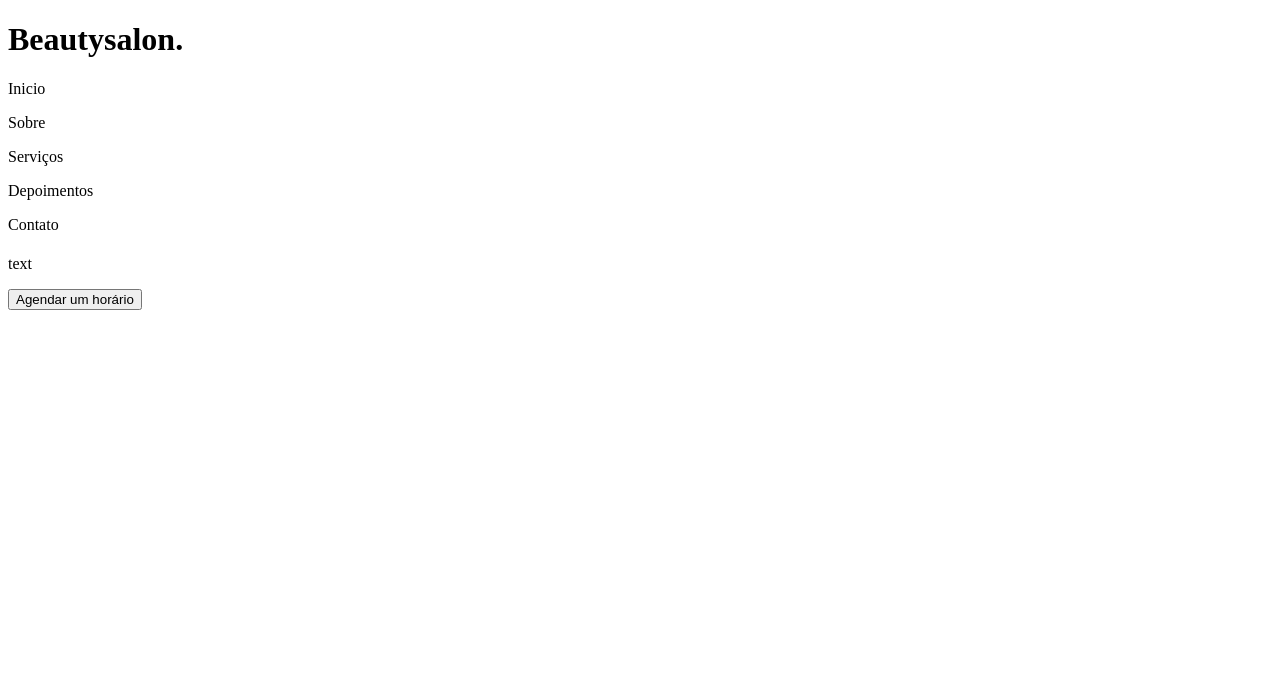
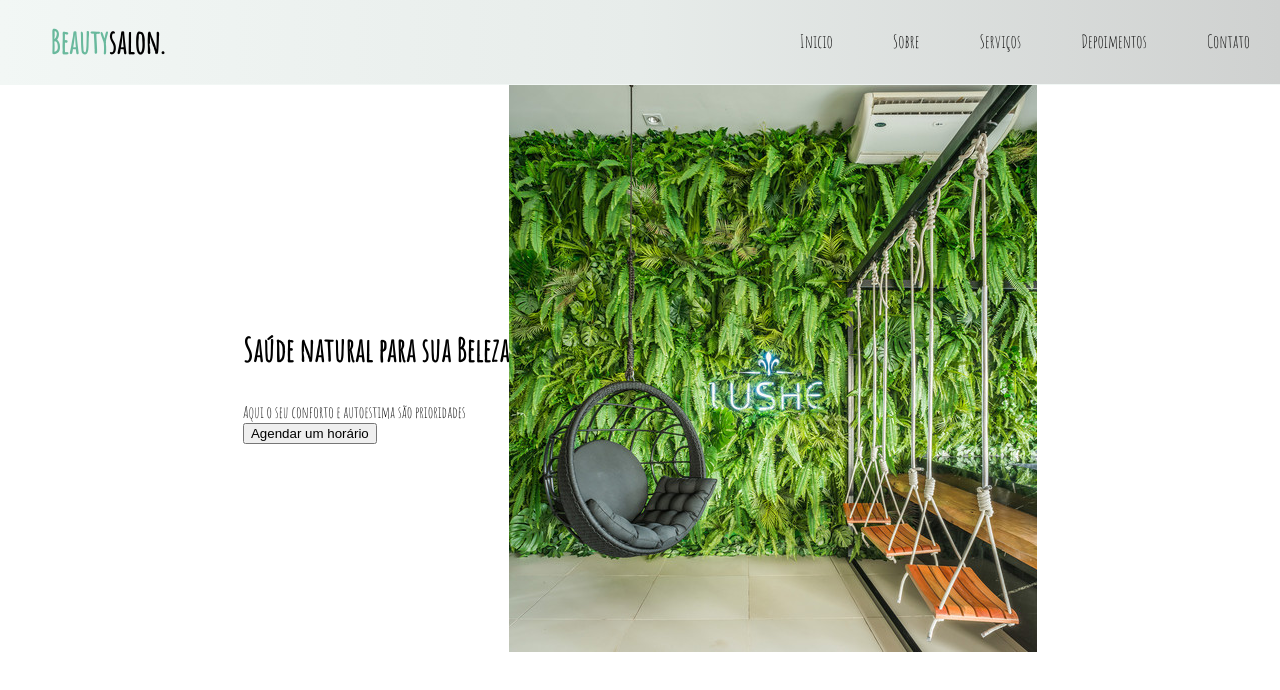
Before and after one commit to JosueSSantos/dio-bootcamp-TQI, a plain HTML site: page AnaSalon/index.html in a window 1280 px wide. Drawn offline with Linux system fonts and the light colour scheme.

Commit message:
Commit Anashalon

```diff
--- a/AnaSalon/css/styles.css
+++ b/AnaSalon/css/styles.css
@@ -1,12 +1,83 @@
+@import url('https://fonts.googleapis.com/css2?family=Amatic+SC&display=swap');
+
+
 body{
     margin: 0;
     padding: 0;
-    color: #ffffff;
+    font-family: 'amatic sc';
+}
+.container-header{
+    background:  linear-gradient(90deg,#f2f7f5 ,#e7ecea, #cfd1d0 );
+    border-bottom: 1px solid #f2f7f5 ;
+}
+.text-header{
+    margin-left: 50px;
+}
+.header-wapper{
+    display: flex;
+    flex-direction: column;
+
+
+
+}
+.menu{
+    list-style-type: none;
+    display: flex;
+    margin: 0;
+    padding: 0;
+
 
 }
 
-.header-wapper{
-    display: flex;
-    align-items: center;
+.menu ul{
+      display: flex;
+    margin: 0;
+    padding: 0;
+    width: 60px;
+    position: fixed;
+    height: 100%;
+    overflow: auto;
 
 }
+
+.menu li a{
+    display: block;
+    margin: 30px;
+     text-align: center;
+    text-decoration: unset;
+    color: black;
+       transition:  0.5s ease-in-out 0s;
+       font-size: 18px;
+
+}
+
+.menu .name:hover, a:hover{
+
+    cursor: pointer;
+   color:#69B99D ;
+   transition:  0.5s ;
+   font-size: 22px;
+   margin-bottom: 0;
+   margin-left: 0;
+
+
+}
+
+ .menu-wrapper{
+ margin-left: auto;
+}
+.container-header{
+    display: flex;
+}
+.m-0{
+    color: #69B99D;
+}
+
+/* MAIN */
+.master{
+    display: flex;
+    justify-content: center;
+    align-items: center;
+    margin: auto;
+    padding: auto;
+}
--- a/AnaSalon/index.html
+++ b/AnaSalon/index.html
@@ -4,30 +4,46 @@
     <meta charset="UTF-8">
     <meta http-equiv="X-UA-Compatible" content="IE=edge">
     <meta name="viewport" content="width=device-width, initial-scale=1.0">
-    <link href="./css/styles.css" >
+    <link rel="stylesheet"  href="./css/styles.css" >
     <title>Document</title>
 </head>
 <body>
     <header class="header-wapper">
+
+    <div class="container-header">
       <div class="text-header">
-        <h1>Beautysalon.</h1>
+        <h1><span class="m-0">Beauty</span><span class="m-1">salon.</span></h1>
       </div>
-        <div class="itens-header">
-            <p>Inicio</p>
-            <p>Sobre</p>
-            <p>Serviços</p>
-            <p>Depoimentos</p>
-            <p>Contato</p>
-        </div>
+      <div class="menu-wrapper">
+        <ul class="menu" >
+            <li ><a href="" class="name">Inicio</a></li>
+            <li ><a href="" class="name">Sobre</a></li>
+            <li ><a href="" class="name">Serviços</a></li>
+            <li ><a href="" class="name">Depoimentos</a></li>
+            <li ><a href="" class="name">Contato</a></li>
+        </ul>
+    </div>
+    </div>
     </header>
     <main>
-        <div class="container">
-            <div class="text-container">
-                <h1 id="text-natural"></h1>
-                <p>text</p>
-                <button class="btn-agendar">Agendar um horário</button>
+        <div class="master">
+        <div class="container-main">
+            <div class="container-main-text">
+                <h1 class="container-main-text-natural">
+                    <p>Saúde natural para sua Beleza</p>
+                </h1>
+                    <span> Aqui o seu conforto e autoestima são prioridades
+                </span>
             </div>
+            <button class="btn-agendar" id="btn-agend" onclick="encaminhar()">Agendar um horário</button>
         </div>
+        <div class="container-image">
+            <div class="container-image-m0">
+                <img src="./assets/salao.jpg" />
+            </div>
+
+        </div>
+    </div>
     </main>
 
 </body>
--- a/Portifolio/styles.css
+++ b/Portifolio/styles.css
@@ -15,7 +15,6 @@ body{
      width: 100%;
      /*
      background: linear-gradient(-45deg, #5e0878,  #e205c5, #4ca59b , #10d6c2 );*/
-     background: linear-gradient(45deg,  #286dff, #670cfe,#fe2b66 ,    #3008df , #28fa70);
     background-size: 400% 400%;
     display: flex;
     flex-direction: column;
@@ -136,16 +135,16 @@ transform: rotate(0);
 
 
 .menu{
-    position: absolute;
+    position: fixed;
     top:28px;
     right: 30px;
     height: 40px;
     width: 40px;
     border-radius: 50%;
     background: transparent;
-    box-shadow: 0px 0px 0px 0px #ffffff;
+    box-shadow: 0px 0px 0px 0vmax #ffffff;
     z-index: -1;
-    transition: 400ms ease-in-out 0s;
+    transition: 400ms ease-in-out;
 
 }
 .menu-itens{
@@ -201,17 +200,25 @@ transform: rotate(0);
 
 #toggle:checked + .checkbox1 {
     background-color:  #ffffff;
-    border-radius: 50%;
-    box-shadow:0px 0px 0px 100vmax #ffffff ;
+
 
 
 }
 
+#toggle:checked ~.menu{
+     box-shadow: 0px 0px 0px 100vmax white;
+      z-index: 1;
+    }
+
+
+#toggle:checked ~.menu-itens{
+    visibility: visible;
+    opacity: 1;
+}
 
 
 
 #toggle:checked + .checkbox1 {
-    background-color:  #ffffff;
     border-radius: 50%;
     box-shadow:0px 0px 0px 100vmax #ffffff ;
 
@@ -325,7 +332,7 @@ transform: rotate(0);
 }
 
 
-@media only screen and (max-width: 600px) {
+@media (max-width: 600px) {
     .container{
         display: flex;
         flex-direction: column;
```
Also changed, not shown: Portifolio/index.html (+2 -1 lines), Rick/inde.html (+2 -1 lines), AnaSalon/assets/salao.jpg (added).
